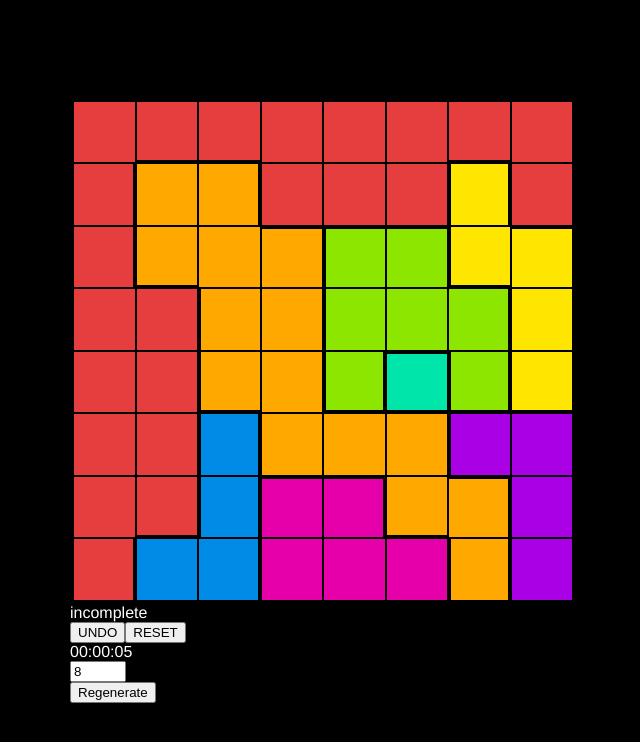
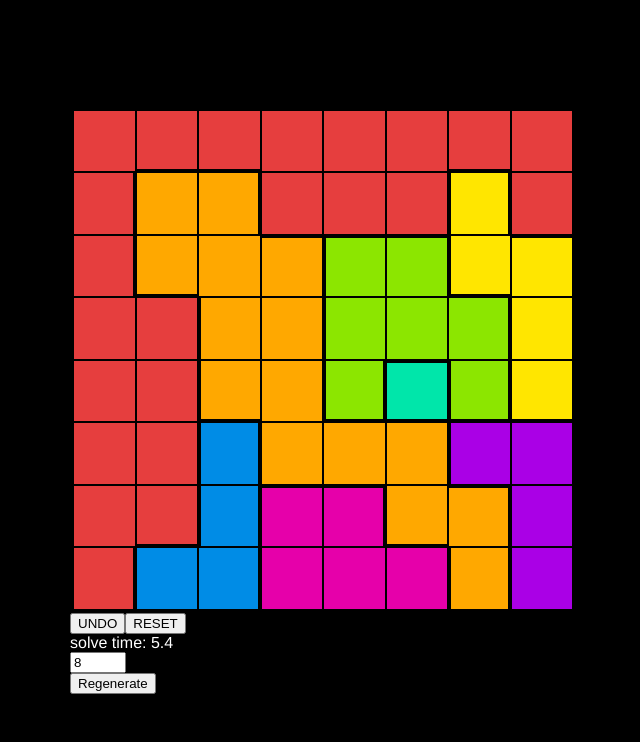
Before and after one commit to benWu26/queens, a React (Vite) app: page / in a window 1280 px wide. Shown: the top 742 px of the page, without its empty margins (317-957 px from the left). Built offline with nearby package versions, Linux system fonts and the light colour scheme.

Commit message:
changed stopwatch to better suit shorter times

```diff
--- a/src/Board.tsx
+++ b/src/Board.tsx
@@ -171,7 +171,7 @@ function Board(props: boardPropType) {
                 }
             </div>
 
-            <p>{validateSolution(board) ? "complete" : "incomplete"}</p>
+            <p>{validateSolution(board) ? "Congratulations!" : null}</p>
 
             {/* The Undo button */}
             <button onClick = {onButtonClick}>
--- a/src/Stopwatch.tsx
+++ b/src/Stopwatch.tsx
@@ -27,11 +27,11 @@ function Stopwatch (props: stopWatchPropTypes) {
     }, [props.reset])
 
     function formatTime() {
-        const hours = Math.floor(elapsedTime / (3600000));
-        const minutes = Math.floor(elapsedTime / (1000 * 60)) % 60;
+        const minutes = Math.floor(elapsedTime / (1000 * 60));
         const seconds = Math.floor(elapsedTime / 1000) % 60;
+        const deciseconds = Math.floor(elapsedTime / 100) % 10
 
-        return `${padZeros(hours)}:${padZeros(minutes)}:${padZeros(seconds)}`;
+        return `${minutes ? minutes + ":" : ""}${minutes ? padZeros(seconds) : seconds}.${deciseconds}`;
 
     }
 
@@ -41,7 +41,7 @@ function Stopwatch (props: stopWatchPropTypes) {
 
     return (
         <div className="stopwatch">
-            <div className="display">{formatTime()}</div>
+            <div className="display">{"solve time: " + formatTime()}</div>
         </div>
     )
 }
```
